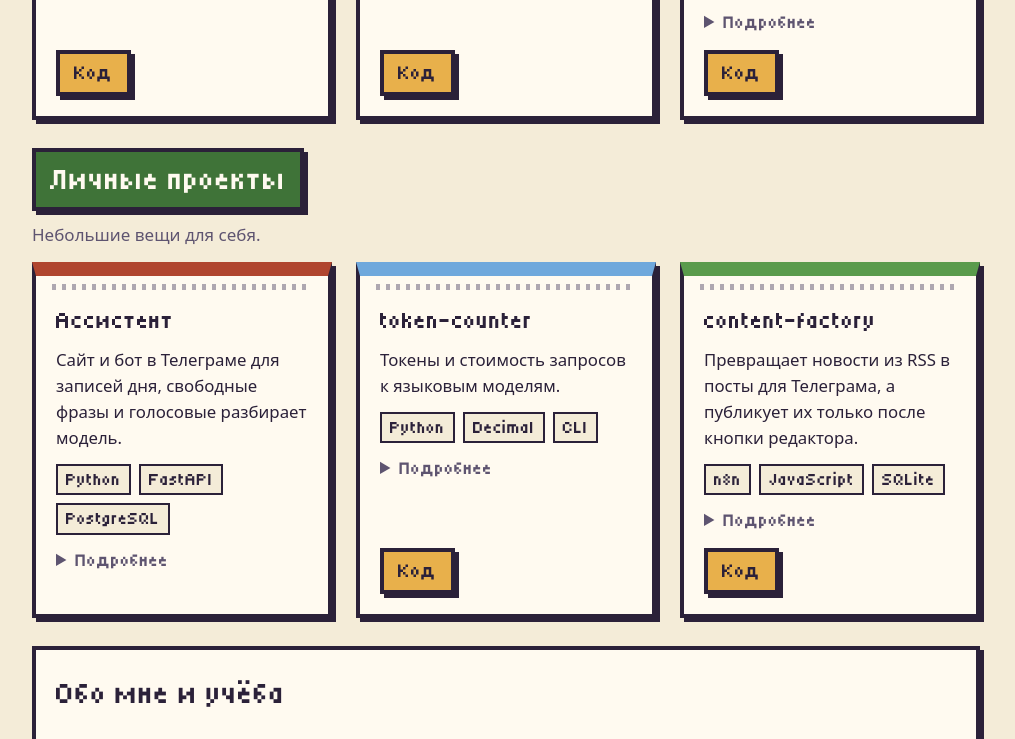
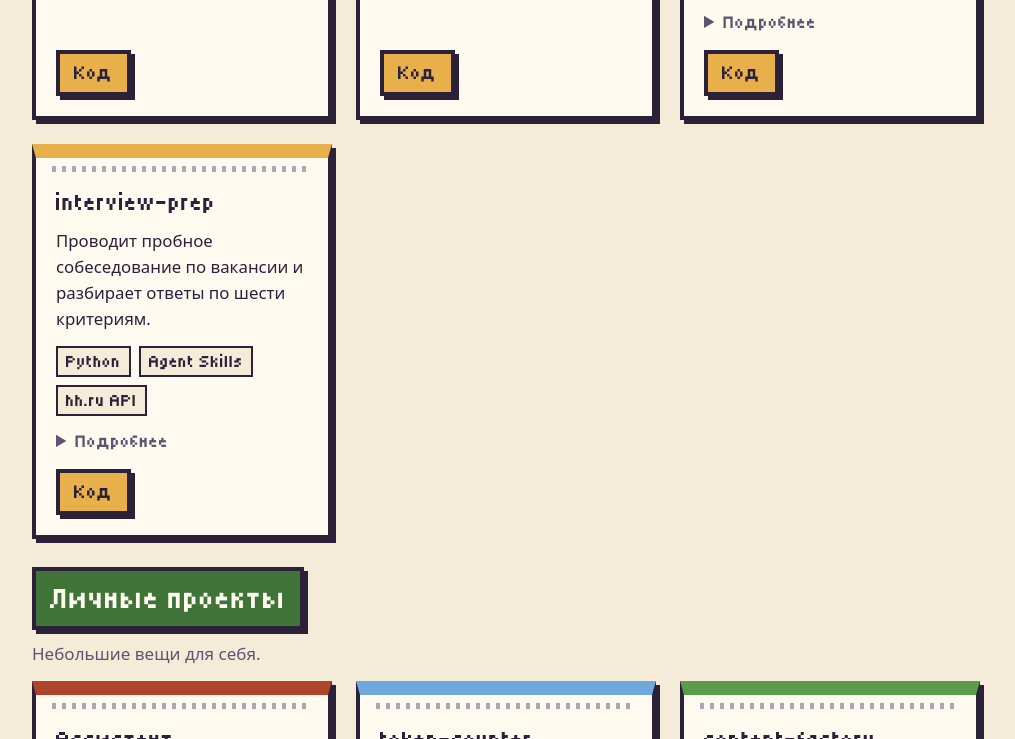
Before and after one commit to maarshir/maarshir.github.io, a website with bundled scripts: page index.html in a window 1280 px wide. Shown: the part 1059-1798 px from the top of the page, without its empty margins (134-1149 px from the left). Built offline with nearby package versions, Linux system fonts and the light colour scheme.

Commit message:
Карточка interview-prep на сайте
- Карточка interview-prep на сайте
- Карточка interview-prep на сайте
- Карточка interview-prep на сайте

```diff
--- a/data/projects.json
+++ b/data/projects.json
@@ -66,6 +66,28 @@
     "demo": null
   },
   {
+    "id": "interview-prep",
+    "title": "interview-prep",
+    "group": "main",
+    "line": "Проводит пробное собеседование по вакансии и разбирает ответы по шести критериям.",
+    "building": "Сад желаний",
+    "summary": "Навык для ИИ-агентов со стандартом Agent Skills: Claude Code, Codex, Cursor и других. Разбирает вакансию, ищет сведения о компании в открытых источниках со ссылками, задаёт вопросы по одному с уточнениями вглубь и в конце пишет разбор ответов.",
+    "points": [
+      "Скрипт делит вакансию на разделы: текст, HTML или JSON hh.ru",
+      "Вопросы о прошлом опыте по STAR, банальные вопросы заменены на рабочие",
+      "Разбор по шести критериям с цитатой из ответа, без вердикта «прошёл или нет»",
+      "Тесты сверяют шаблон разбора с критериями и SKILL.md со спецификацией"
+    ],
+    "stack": [
+      "Python",
+      "Agent Skills",
+      "hh.ru API",
+      "pytest"
+    ],
+    "code": "https://github.com/maarshir/interview-prep",
+    "demo": null
+  },
+  {
     "id": "assistant",
     "title": "Ассистент",
     "group": "personal",
--- a/index.html
+++ b/index.html
@@ -5,14 +5,14 @@
 <meta name="viewport" content="width=device-width, initial-scale=1">
 <!-- head:start (собирается из data/ командой npm run build, руками не править) -->
 <title>Иван Капустин, разработчик</title>
-<meta name="description" content="Иван Капустин. Разработчик. Веб-приложения, боты, автоматизация. Расту в сторону ИИ-инженерии: приложения на языковых моделях и проверка качества их ответов. Проекты promptdiff, doc-answers, gost-skills, резюме PDF и контакты.">
+<meta name="description" content="Иван Капустин. Разработчик. Веб-приложения, боты, автоматизация. Расту в сторону ИИ-инженерии: приложения на языковых моделях и проверка качества их ответов. Проекты promptdiff, doc-answers, gost-skills, interview-prep, резюме PDF и контакты.">
 <link rel="canonical" href="https://maarshir.github.io/">
 <meta property="og:type" content="website">
 <meta property="og:locale" content="ru_RU">
 <meta property="og:site_name" content="Иван Капустин">
 <meta property="og:url" content="https://maarshir.github.io/">
 <meta property="og:title" content="Иван Капустин, разработчик">
-<meta property="og:description" content="Иван Капустин. Разработчик. Веб-приложения, боты, автоматизация. Расту в сторону ИИ-инженерии: приложения на языковых моделях и проверка качества их ответов. Проекты promptdiff, doc-answers, gost-skills, резюме PDF и контакты.">
+<meta property="og:description" content="Иван Капустин. Разработчик. Веб-приложения, боты, автоматизация. Расту в сторону ИИ-инженерии: приложения на языковых моделях и проверка качества их ответов. Проекты promptdiff, doc-answers, gost-skills, interview-prep, резюме PDF и контакты.">
 <meta property="og:image" content="https://maarshir.github.io/assets/og.png">
 <meta property="og:image:type" content="image/png">
 <meta property="og:image:width" content="1200">
@@ -117,6 +117,13 @@ document.documentElement.className = 'js' + (location.hash === '#town' ? ' town-
 <details class="more"><summary>Подробнее</summary><p>Навыки для ИИ-агентов со стандартом Agent Skills: Claude Code, Codex, Cursor и других. Скрипт читает готовый файл .docx и называет каждое нарушение ГОСТ 7.32 с номером абзаца и пунктом стандарта.</p><ul class="points"><li>Поля, шрифт, интервалы, заголовки, подписи рисунков и таблиц, ссылки на источники</li><li>Свойства текста ищутся по цепочке стилей, как их видит Word</li><li>Настройки под методичку в TOML поверх профиля ГОСТ</li><li>Тесты на файлах, собранных кодом, и проверка SKILL.md по спецификации</li></ul></details>
 <p class="card-links"><a class="btn" href="https://github.com/maarshir/gost-skills" target="_blank" rel="noopener">Код</a></p>
 </article>
+<article class="card" id="project-interview-prep">
+<h3>interview-prep</h3>
+<p class="card-line">Проводит пробное собеседование по вакансии и разбирает ответы по шести критериям.</p>
+<ul class="tags" aria-label="Технологии"><li>Python</li><li>Agent Skills</li><li>hh.ru API</li></ul>
+<details class="more"><summary>Подробнее</summary><p>Навык для ИИ-агентов со стандартом Agent Skills: Claude Code, Codex, Cursor и других. Разбирает вакансию, ищет сведения о компании в открытых источниках со ссылками, задаёт вопросы по одному с уточнениями вглубь и в конце пишет разбор ответов.</p><ul class="points"><li>Скрипт делит вакансию на разделы: текст, HTML или JSON hh.ru</li><li>Вопросы о прошлом опыте по STAR, банальные вопросы заменены на рабочие</li><li>Разбор по шести критериям с цитатой из ответа, без вердикта «прошёл или нет»</li><li>Тесты сверяют шаблон разбора с критериями и SKILL.md со спецификацией</li></ul></details>
+<p class="card-links"><a class="btn" href="https://github.com/maarshir/interview-prep" target="_blank" rel="noopener">Код</a></p>
+</article>
 </div>
 </section>
 
```
Also changed, not shown: test/data.test.mjs (+2 -2 lines), test/interact.test.mjs (+2 -2 lines).
